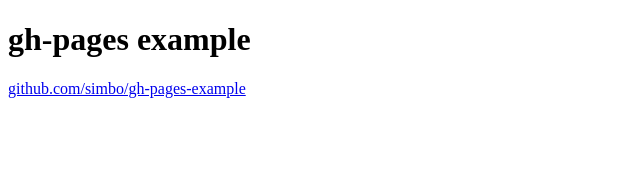
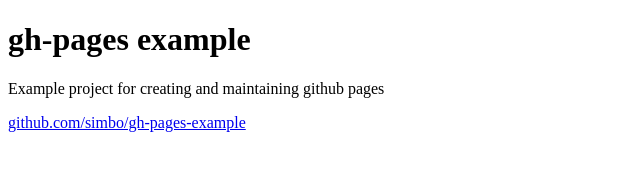
Before and after one commit to simbo/gh-pages-example, a website: page src/index.html in a window 1280 px wide. Shown: the whole page, without its empty margins (0-640 px from the left). Drawn offline with Linux system fonts and the light colour scheme.

Commit message:
update content

```diff
--- a/src/index.html
+++ b/src/index.html
@@ -7,6 +7,7 @@
 </head>
 <body>
   <h1>gh-pages example</h1>
+  <p>Example project for creating and maintaining github pages</p>
   <p><a href="https://github.com/simbo/gh-pages-example">github.com/simbo/gh-pages-example</a></p>
 </body>
 </html>
```
